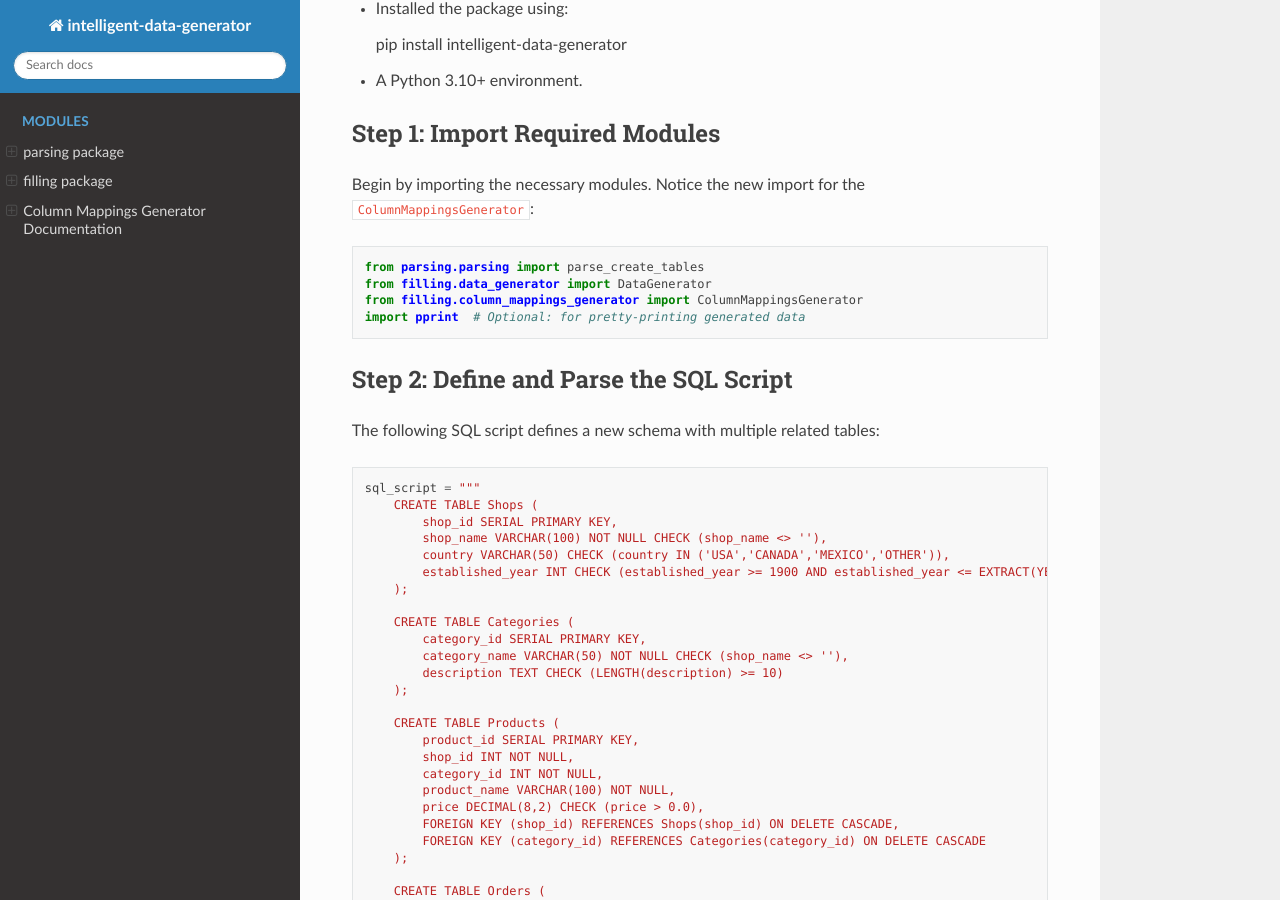
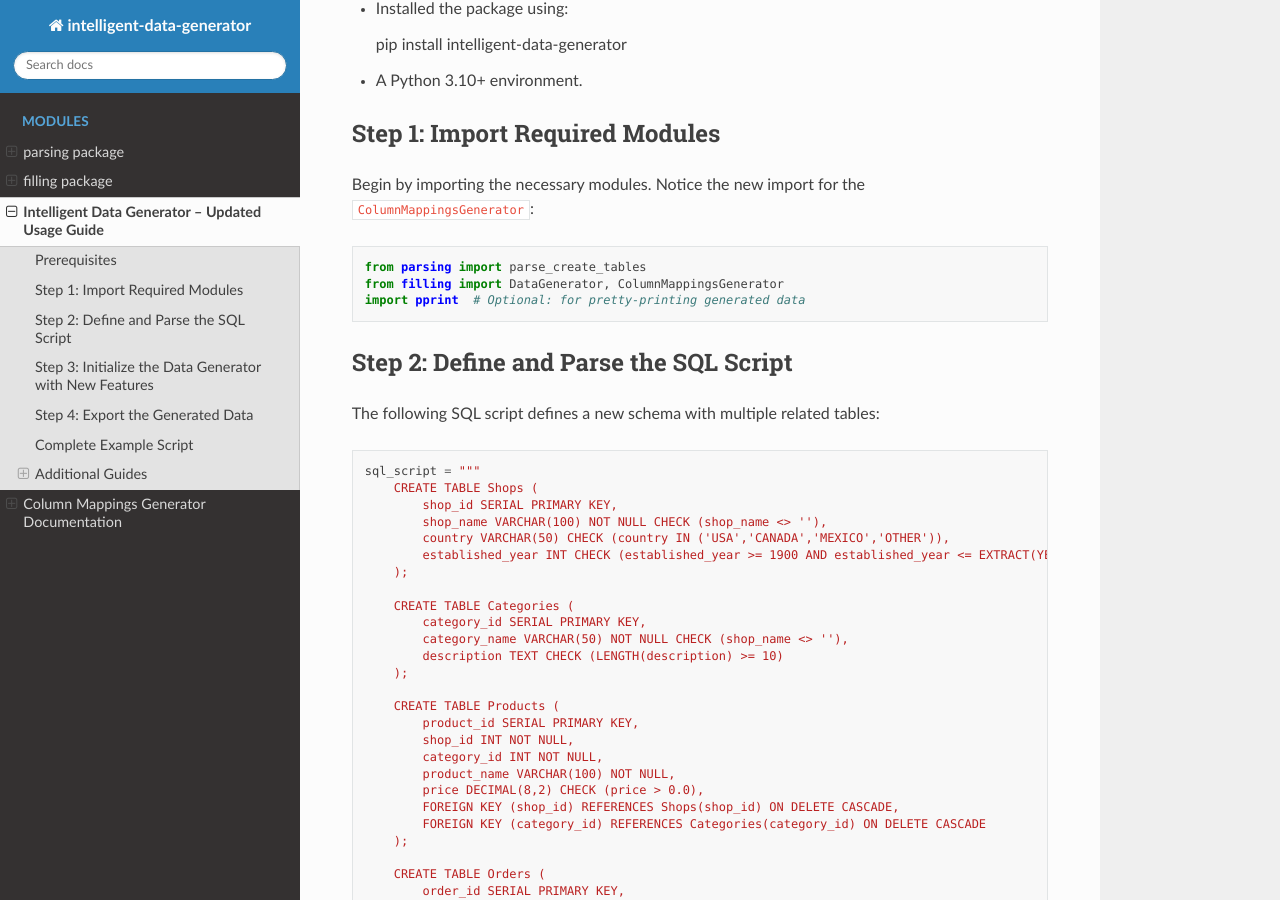
Before and after one commit to Kamil-Krawiec/Data-filler, a Sphinx documentation site: the page built from docs/example_of_usage.rst, in a window 1280 px wide and 900 px high, scrolled down 483 px. Built offline with Sphinx 7.4.7 and the Read the Docs theme 3.1.0, drawn with Linux system fonts in a browser that asks for light colours; pages that are not in the unit, such as notebooks, are missing from menus.

Commit message:
Docs update

```diff
--- a/docs/example_of_usage.rst
+++ b/docs/example_of_usage.rst
@@ -26,9 +26,8 @@ Begin by importing the necessary modules. Notice the new import for the ``Column
 
 .. code-block:: python
 
-    from parsing.parsing import parse_create_tables
-    from filling.data_generator import DataGenerator
-    from filling.column_mappings_generator import ColumnMappingsGenerator
+    from parsing import parse_create_tables
+    from filling import DataGenerator, ColumnMappingsGenerator
     import pprint  # Optional: for pretty-printing generated data
 
 Step 2: Define and Parse the SQL Script
--- a/docs/index.rst
+++ b/docs/index.rst
@@ -145,8 +145,10 @@ Additional Resources
 
      parsing
      filling
+     example_of_usage
      check_constraint_evaluator
      column_mappings_generator
+
 
 - **Examples and Tutorials:**
   Refer to the example usage page for step-by-step tutorials and advanced configurations.
```
